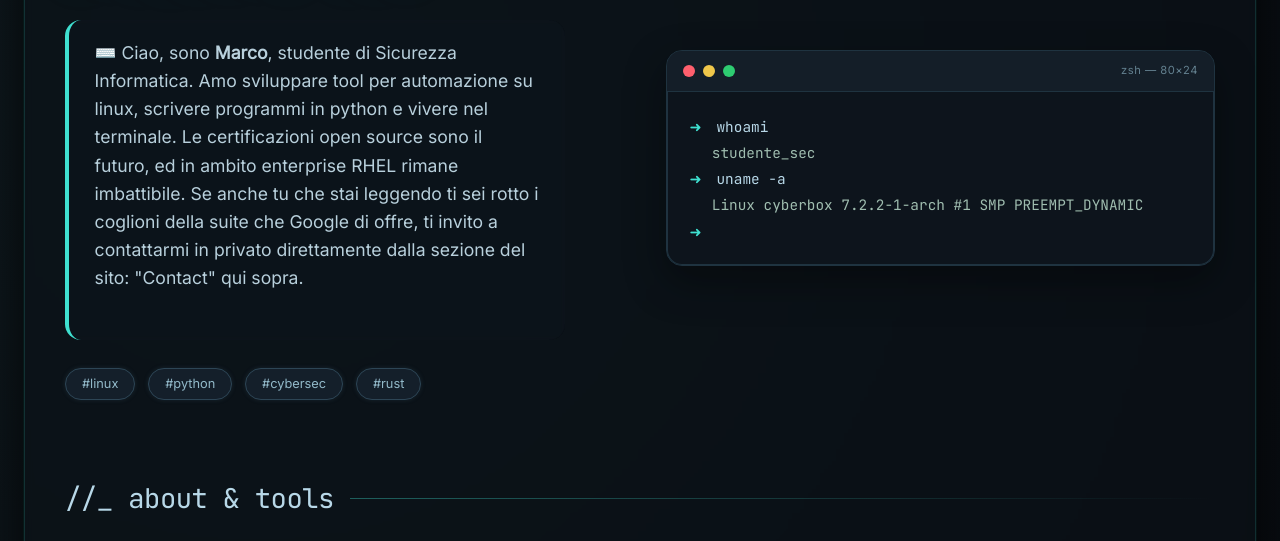
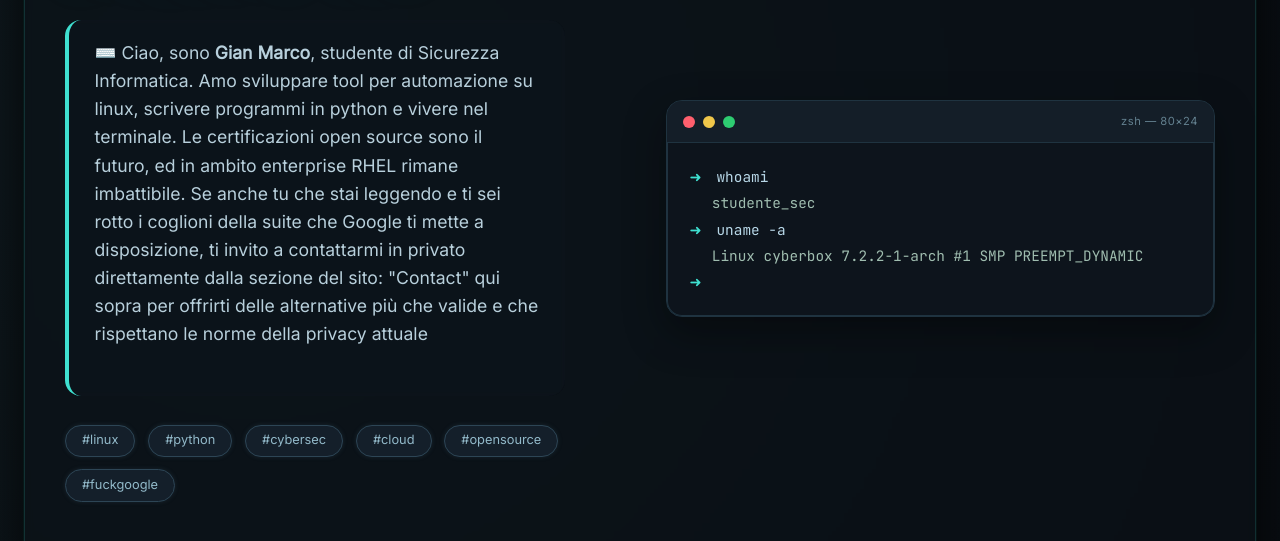
Before and after one commit to codertracker/cyberstudent, a plain HTML site: page index.html in a window 1280 px wide. Shown: the part 259-800 px from the top of the page. Drawn offline with Linux system fonts and the light colour scheme; files whose address does not match are found by name.

Commit message:
Add files via upload

```diff
--- a/index.html
+++ b/index.html
@@ -35,11 +35,11 @@
         <h1 class="glitch-text" data-text="studente·sec">studente·sec</h1>
         <div class="hero-description">
           <p id="editable-text" contenteditable="true">
-            ⌨️ Ciao, sono <strong>Marco</strong>, studente di Sicurezza Informatica.
+            ⌨️ Ciao, sono <strong>Gian Marco</strong>, studente di Sicurezza Informatica.
               Amo sviluppare tool per automazione su linux, scrivere programmi in python e vivere nel terminale.
               Le certificazioni open source sono il futuro, ed in ambito enterprise RHEL rimane imbattibile.
-              Se anche tu che stai leggendo ti sei rotto i coglioni della suite che Google di offre, ti invito a contattarmi in privato direttamente dalla sezione del sito: "Contact" qui sopra. <br \>
-
+              Se anche tu che stai leggendo e ti sei rotto i coglioni della suite che Google ti mette a disposizione, ti invito a contattarmi in privato
+              direttamente dalla sezione del sito: "Contact" qui sopra per offrirti delle alternative più che valide e che rispettano le norme della privacy attuale<br \>
             <span class="terminal-cursor">_</span>
           </p>
         </div>
@@ -47,7 +47,9 @@
           <span class="tag">#linux</span>
           <span class="tag">#python</span>
           <span class="tag">#cybersec</span>
-          <span class="tag">#rust</span>
+          <span class="tag">#cloud</span>
+          <span class="tag">#opensource</span>
+          <span class="tag">#fuckgoogle</span>
         </div>
       </div>
       <div class="hero-illustration">
```
